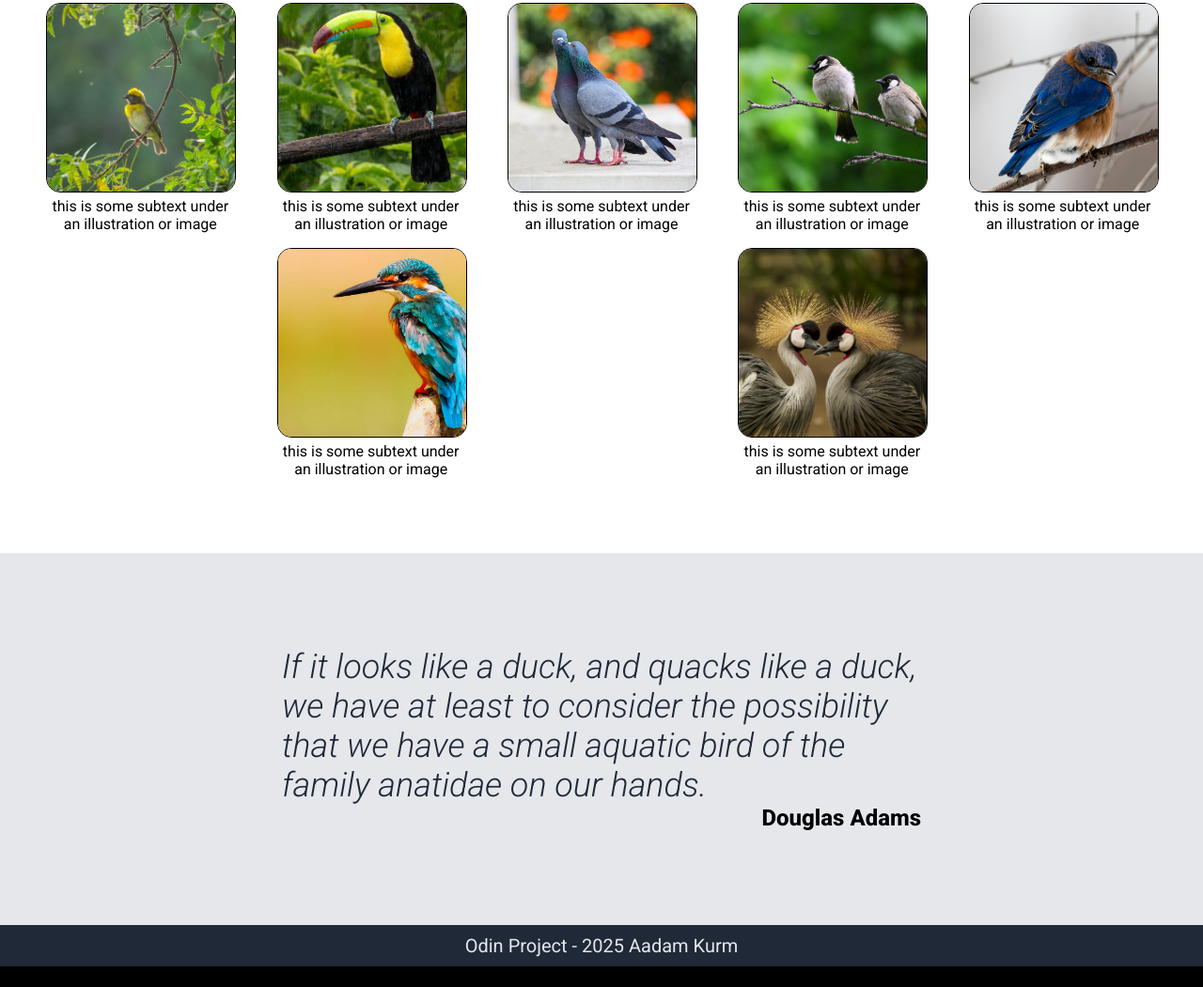
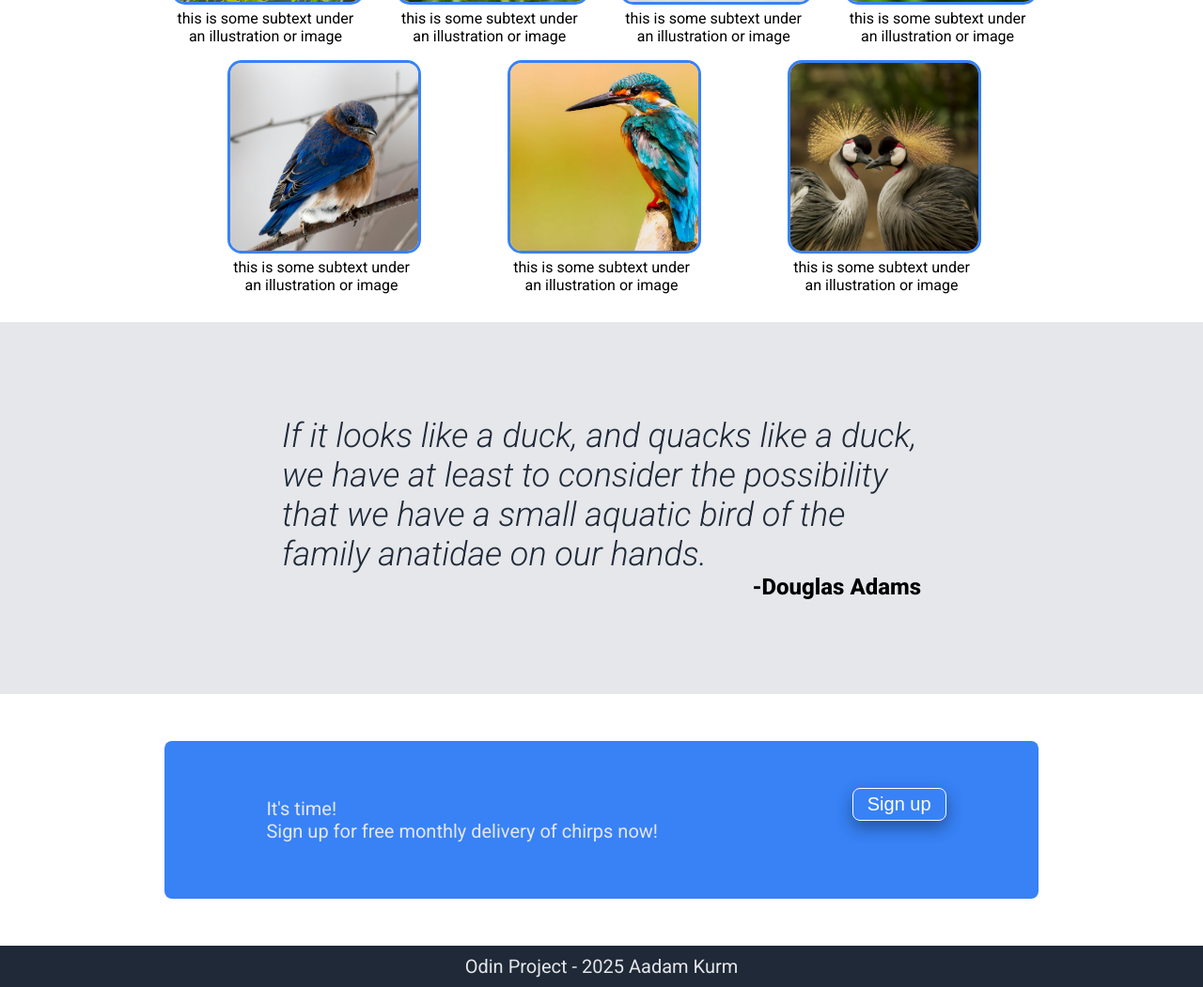
Before and after one commit to Siggywiggy/Landing_page_project_Odin, a plain HTML site: page index.html in a window 1280 px wide. Shown: the part 732-1783 px from the top of the page at 94% size. Before the commit the page ends 1761 px from the top, so only its background shows below. Drawn offline with Linux system fonts and the light colour scheme.

Commit message:
finish project

```diff
--- a/index.html
+++ b/index.html
@@ -16,15 +16,15 @@
             <ul>
                 <li class="header-links-hero-secondary-footer"><a href="index.html">About us</a></li>
                 <li class="header-links-hero-secondary-footer"><a href="index.html">Song library</a></li>
-                <li class="header-links-hero-secondary-footer"><a href="index.html"></a></li>
+                <li class="header-links-hero-secondary-footer"><a href="index.html">Contribute</a></li>
                 <li class="header-links-hero-secondary-footer"><a href="index.html">Contact</a></li>
             </ul>
         </header>
         <div class="hero-section">
             <div class="hero-text">
                 <p class="hero-main-text">Welcome to the monthly bird chirps newsletter</p>
-                <p class="header-links-hero-secondary-footer">Sign up for a fresh collection of new bird songs delivered to your mailbox every month!</p>
-                <button>Sign up</button>
+                <p class="header-links-hero-secondary-footer">Sign up for monthly fresh bangers today!</p>
+                <button class="button-header">Sign up</button>
             </div>
             <img src="./images/baya-weaver.jpg" alt="Banner image">
         </div>
@@ -63,10 +63,17 @@
         </div>
         <div class="quote">
             <p class="quote-text">If it looks like a duck, and quacks like a duck, we have at least to consider the possibility that we have a small aquatic bird of the family anatidae on our hands.</p>
-            <p class="quote-author">Douglas Adams</p>
+            <p class="quote-author">-Douglas Adams</p>
         </div>
         <div class="sign-up-section">
+            <div class="sign-up-banner">
+                <div class="sign-up-text">
+                    <p class="header-links-hero-secondary-footer">It's time!</p>
+                    <p class="header-links-hero-secondary-footer">Sign up for free monthly delivery of chirps now!</p>
+                </div>
+                <button class="button-sign-up">Sign up</button>
 
+            </div>
         </div>
         <footer>
             <p class="header-links-hero-secondary-footer">Odin Project - 2025 Aadam Kurm</p>
--- a/styles.css
+++ b/styles.css
@@ -14,7 +14,7 @@ body {
     font-family: "Roboto", serif;
     font-optical-sizing: auto;
     font-style: normal;
-    max-width: 1920px;
+    max-width: 1440px;
     margin: 0 auto;
     background-color: black;
 }
@@ -61,8 +61,8 @@ header  {
     display: flex;
     justify-content: space-between;
     flex-wrap: wrap;
-    align-items: flex-end;
-    padding: 10px;
+    align-items: center;
+    padding: 0px 160px;
 }
 
 header > ul > li {
@@ -91,26 +91,26 @@ ul {
 .hero-section {
     display: flex;
     flex: 1 1 auto;
-    padding: 60px 10px;
+    padding: 10px 60px 40px 60px;
     justify-content: space-around;
     align-items: flex-start;
     flex-wrap: wrap;
-    gap: 0.5rem;
+    gap: 2rem;
 
 }
 
 .hero-section > .hero-text {
     display: flex;
     flex-direction: column;
-    gap: 0.5rem;
+    gap: 1.5rem;
     padding-top: 20px;
 }
 
 .hero-section > img {
     display: flex;
     flex: 0 1 auto;
-    min-width: 400px;
-    max-width: 600px;
+    min-width: 200px;
+    max-width: 500px;
     border-radius: 15px;
     padding-top: 20px;
 }
@@ -127,7 +127,7 @@ ul {
 
 .image-cards {
     background-color: white;
-    padding: 60px 0px;
+    padding: 30px 160px;
 
 }
 
@@ -140,24 +140,24 @@ ul {
     display: flex;
     flex-wrap: wrap;
     justify-content: space-evenly;
-    align-items: center;
+    align-items: stretch;
     gap: 1rem;
-    margin: 20px
+    margin: 0px
 }
 
 .card {
     display: flex;
     flex-direction: column;
-    justify-content: flex-end;
-    align-items: flex-start;
+    flex-shrink: 1;
     width: 200px;
+    justify-content: space-between;
 }
 
 .card > img {
     height: 200px;
     width: 200px;
     border-radius: 15px;
-    border: 1px solid #000;
+    border: 3px solid #3882F6;
     object-fit: cover
 }
 
@@ -176,45 +176,58 @@ ul {
 }
 
 
+/* sign-up section */
+.sign-up-section {
+    background-color: white;
+    padding: 40px 125px;
+}
 
 
+.sign-up-banner  {
+    max-width: 1440px;
+    background-color: #3882F6;
+    border-radius: 8px;
+    padding: 50px 0px;
+    margin: 10px 50px;
+    display: flex;
+    justify-content: space-around;
+    align-items: center;
+    flex-wrap: wrap;
+}
 
-
+.sign-up-text {
+    padding: 10px
+}
 
 
 
 /*button styling*/
-button {
+.button-header,
+.button-sign-up
+ {
     font-size: 20px;
     background-color: #3882F6;
     color: white;
-    border: 0px;
     transition-duration: 0.4s;
-    box-shadow: 0 8px 16px 0 rgba(0,0,0,0.2), 0 6px 20px 0 rgba(0,0,0,0.19);
+
     padding: 5px 15px;
     border-radius: 8px;
     align-self: flex-start;
 
 }
 
+.button-header {
+    border: none;
+    box-shadow: 0 8px 16px 0 rgba(0,0,0,0.2), 0 6px 20px 0 rgba(0,0,0,0.19);
+}
+
+.button-sign-up {
+    border: 1px solid white;
+    box-shadow: 0 8px 16px 0 rgba(0,0,0,0.2), 0 6px 20px 0 rgba(0,0,0,0.19);
+}
 button:hover {
     background-color: cornflowerblue;
 }
-
-
-
-
-
-
-
-
-
-
-
-
-
-
-
 
 /* Footer styling*/
 footer {
```
